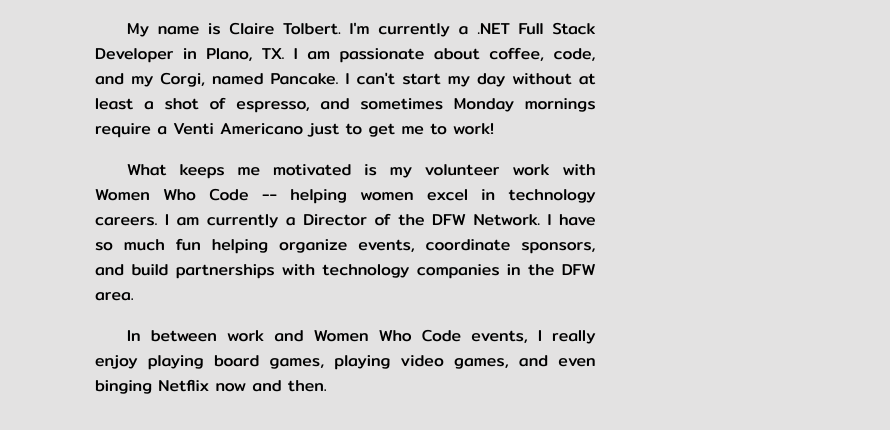
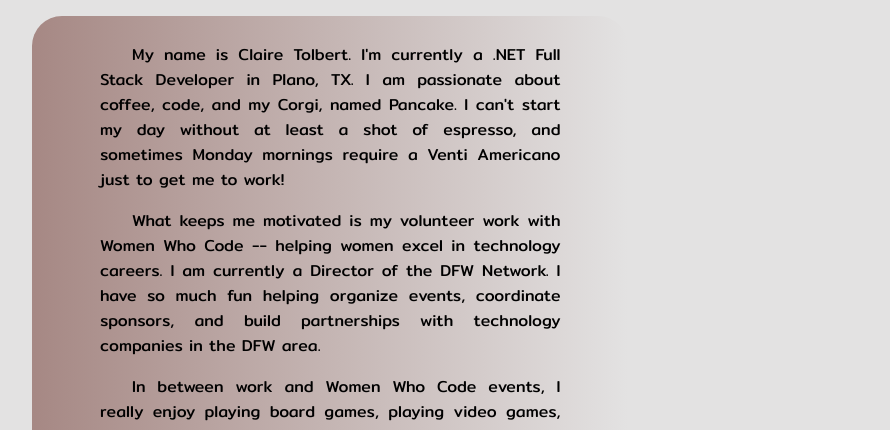
Before and after one commit to justaskclaire/justaskclaire.com, a plain HTML site: page index.html in a window 1280 px wide. Shown: the part 329-759 px from the top of the page, without its empty margins (102-992 px from the left). Drawn offline with nearby package versions, Linux system fonts and the light colour scheme; a web font is replaced by a local one.

Commit message:
Added styling to intro paragraph

```diff
--- a/css/styles.css
+++ b/css/styles.css
@@ -39,6 +39,13 @@ p {
 .index-content .index-twitter {
     width: 33%;
     margin-top: 5%;
+}
+
+.intro {
+    padding: 10px;
+    margin-right: 30px;
+    border-radius: 30px;
+    background-image: linear-gradient(to right, #A68884, #E3E2E2)
 }
 
 @media screen and (max-width: 768px) {
```
